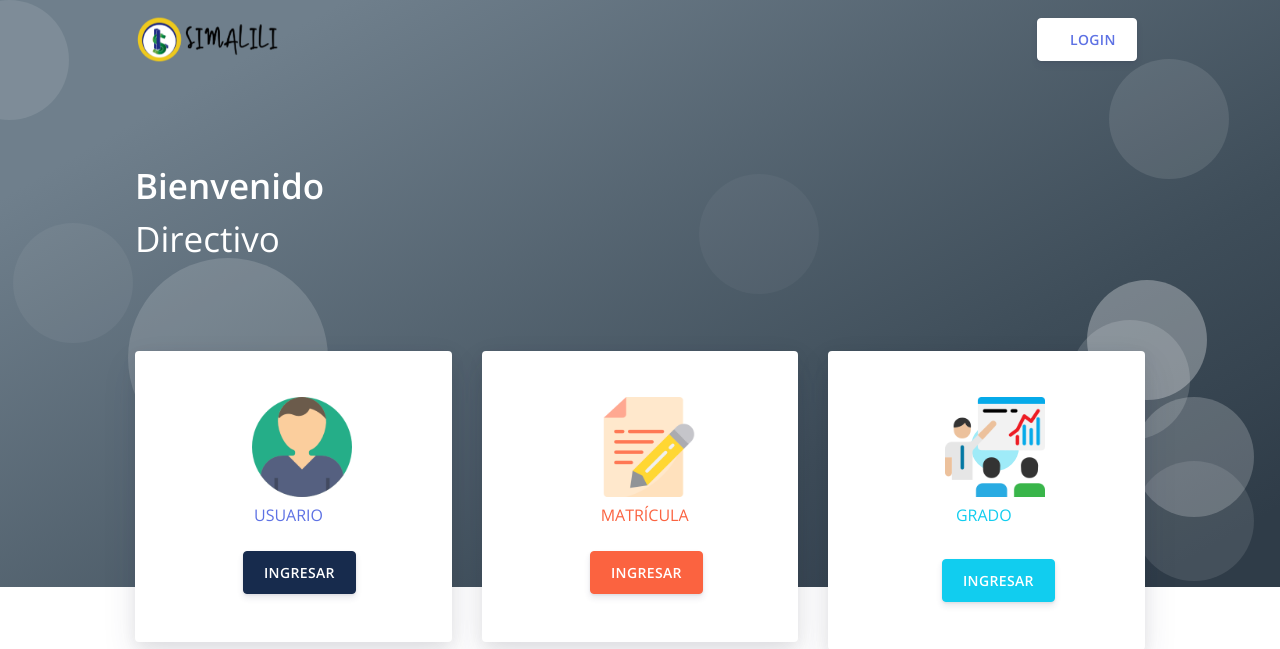
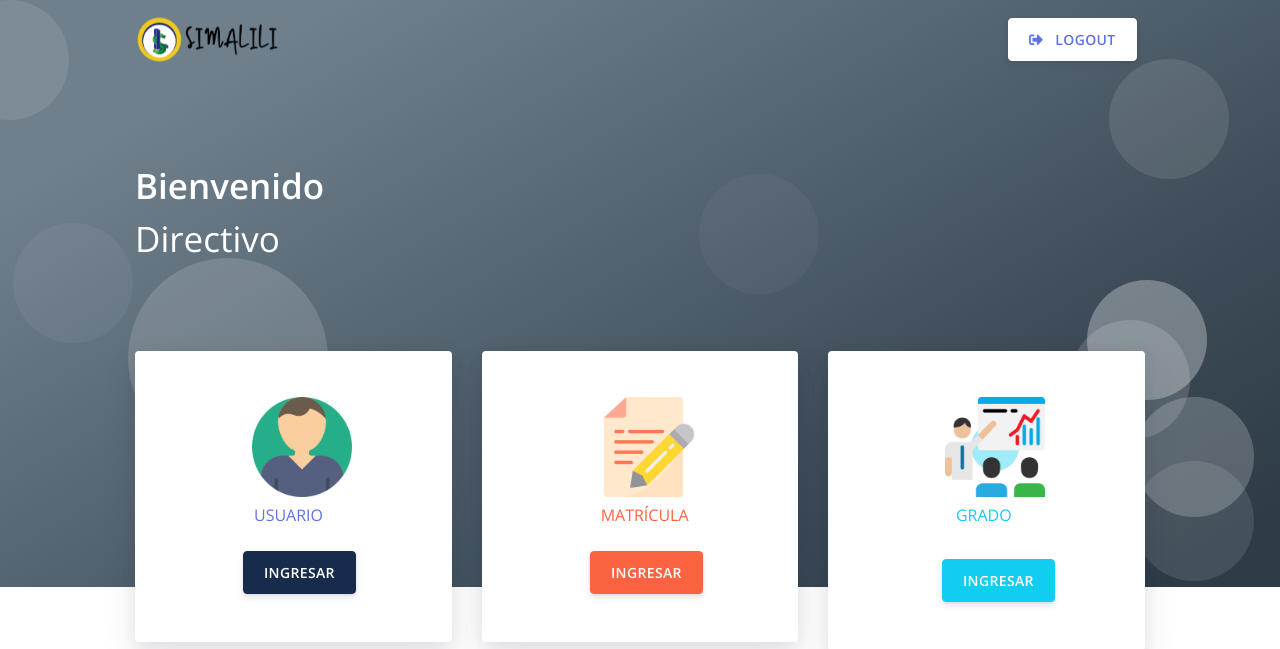
Before and after one commit to supermavster/uniboyaca-SIMALILI, a PHP site: page / in a window 1280 px wide. Shown: the top 649 px of the page. Run offline with PHP 8.4, Linux system fonts and the light colour scheme; some libraries are stand-ins or nearby versions.

Commit message:
[Fix] Login And Header

```diff
--- a/source/model/admin/config.php
+++ b/source/model/admin/config.php
@@ -7,6 +7,7 @@
  * @copyright  2019 Cittis
  */
 
+/** TODO: Admin TEST - DEBUG */
 // Debug Project (Only Admin)
 const debug = true;
 
--- a/source/plugins/login/class/signIn.php
+++ b/source/plugins/login/class/signIn.php
@@ -42,6 +42,9 @@ if (basename($_SERVER['REQUEST_URI']) !== basename(__FILE__)) {
                 $checkDataUser = isset($_SESSION['user']);
                 $checkDataState = isset($_SESSION['state']) && ($_SESSION['state'] === constant("auth"));
                 $checkUser = ($checkDataUser === true) && ($checkDataState === true);
+            }
+            if (constant("debug")) {
+                $checkUser = constant("debug");
             }
             define('isLogin', $checkUser);
         }
--- a/source/view/template/body.php
+++ b/source/view/template/body.php
@@ -4,7 +4,7 @@ $body->setComment(true);
 require_once 'header.php';
 $main = new HTMLTag('main');
 // Check if is Login
-if (isLogin) {
+if (!isLogin) {
     $section = new HTMLTag('section', array("class" => "section section-shaped section-lg"));
     $section->innerHTML('<div class="shape shape-style-1 bg-gradient-default"><span></span><span></span><span></span><span></span><span></span><span></span><span></span><span></span></div>');
     if (isset($_GET) && isset($_GET["signUp"])) {
--- a/source/view/template/header.php
+++ b/source/view/template/header.php
@@ -27,17 +27,17 @@ $body->appendInnerHTML('<header class="header-global">
                         </div>
                     </div>
                 </div>
-                <ul class="navbar-nav align-items-lg-center ml-lg-auto">
+                ' . ((isLogin) ? '<ul class="navbar-nav align-items-lg-center ml-lg-auto">
                     <li class="nav-item d-none d-lg-block ml-lg-4">
-                        <a class="btn btn-neutral btn-icon" href="login.html" target="_self">
+                        <a class="btn btn-neutral btn-icon" href="../../../index.php" target="_self">
                 <span class="btn-inner--icon">
-                  <i class="fa fa-sign-in mr-2"></i>
+                  <i class="fa fa-sign-out-alt mr-2"></i>
                 </span>
-                            <span class="nav-link-inner--text">Login</span>
+                            <span class="nav-link-inner--text">LogOut</span>
                         </a>
                     </li>
-                </ul>
-            </div>
+                </ul>' : '') .
+    '</div>
         </div>
     </nav>
 </header>
--- a/source/view/template/styleWebHead.php
+++ b/source/view/template/styleWebHead.php
@@ -27,7 +27,7 @@ $head->appendInnerHTML('  <meta charset="utf-8">
   <link href="https://fonts.googleapis.com/css?family=Open+Sans:300,400,600,700" rel="stylesheet">
   <!-- Icons -->
   <link href="' . AS_ASSETS . 'vendor/nucleo/css/nucleo.css" rel="stylesheet">
-<link rel="stylesheet" href="https://use.fontawesome.com/releases/v5.8.1/css/all.css" integrity="sha384-50oBUHEmvpQ+1lW4y57PTFmhCaXp0ML5d60M1M7uH2+nqUivzIebhndOJK28anvf" crossorigin="anonymous">
+<link rel="stylesheet" href="https://use.fontawesome.com/releases/v5.8.1/css/all.css" crossorigin="anonymous">
   <!-- Argon CSS -->
   <link type="text/css" href="' . AS_ASSETS . 'css/argon.css?v=1.0.1" rel="stylesheet">
 ');
```
Also changed, not shown: .htaccess.
